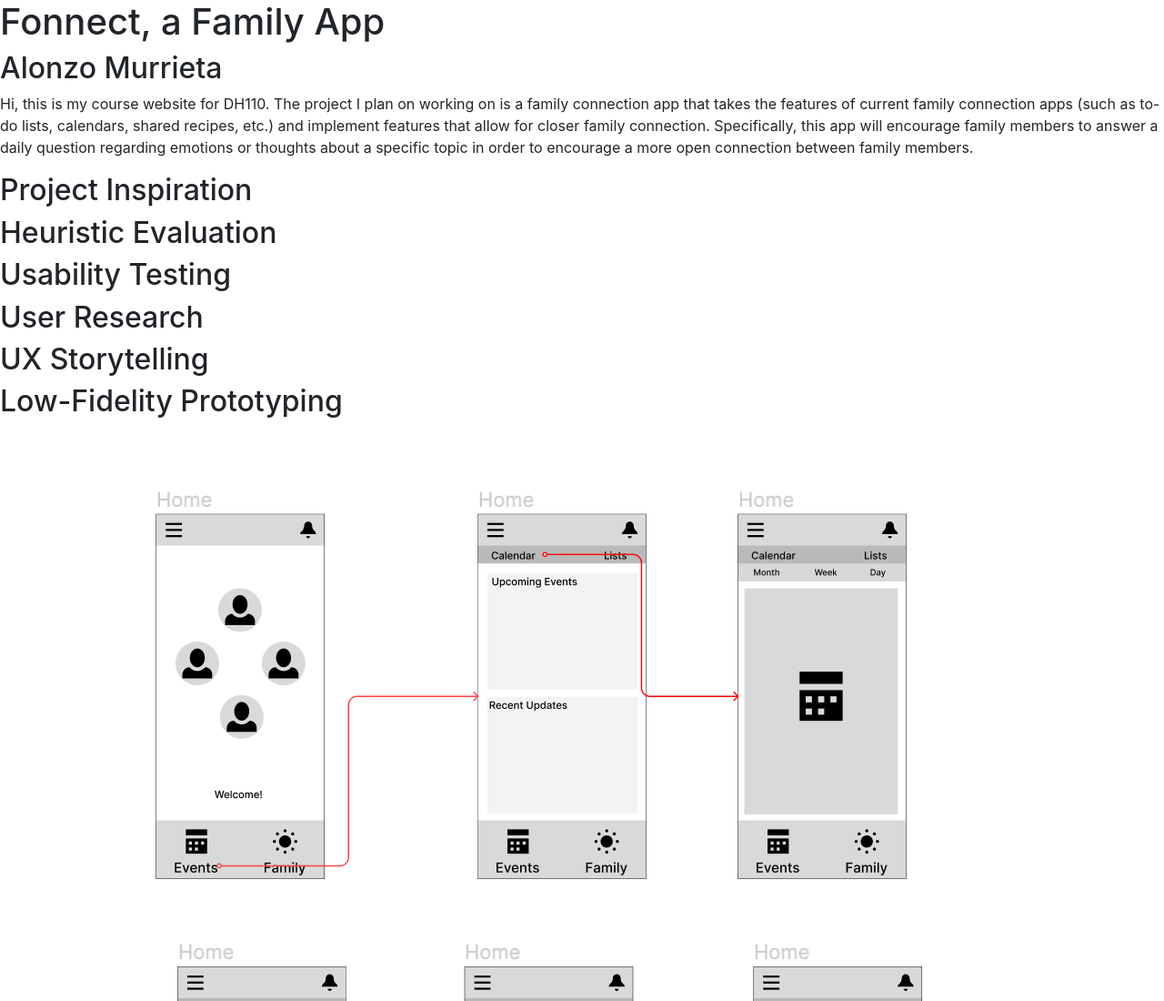
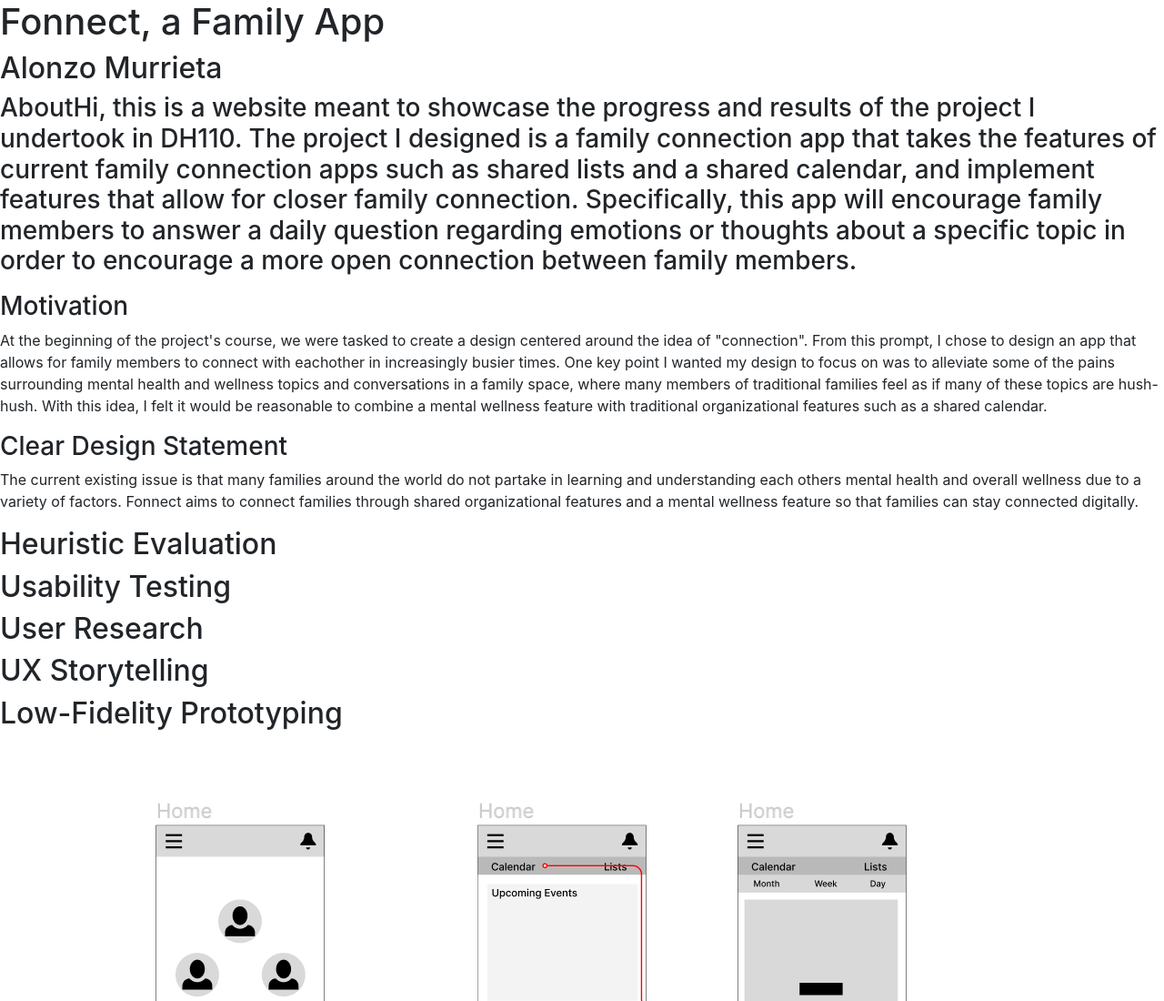
Before and after one commit to alonzoaam/DH110, a plain HTML site: page index.html in a window 1280 px wide. Shown: the top 1100 px of the page at 91% size. Drawn offline with nearby package versions, Linux system fonts and the light colour scheme.

Commit message:
Update index.html

```diff
--- a/index.html
+++ b/index.html
@@ -13,12 +13,17 @@
   <body>
 
   <h1>Fonnect, a Family App</h1>
+
   <h2>Alonzo Murrieta</h2>
 
+  <h3>About</h3z.
+  <p>Hi, this is a website meant to showcase the progress and results of the project I undertook in DH110. The project I designed is a family connection app that takes the features of current family connection apps such as shared lists and a shared calendar, and implement features that allow for closer family connection. Specifically, this app will encourage family members to answer a daily question regarding emotions or thoughts about a specific topic in order to encourage a more open connection between family members.</p>
 
-  <p>Hi, this is my course website for DH110. The project I plan on working on is a family connection app that takes the features of current family connection apps (such as to-do lists, calendars, shared recipes, etc.) and implement features that allow for closer family connection. Specifically, this app will encourage family members to answer a daily question regarding emotions or thoughts about a specific topic in order to encourage a more open connection between family members.</p>
+  <h3>Motivation</h3>
+  <p>At the beginning of the project's course, we were tasked to create a design centered around the idea of "connection". From this prompt, I chose to design an app that allows for family members to connect with eachother in increasingly busier times. One key point I wanted my design to focus on was to alleviate some of the pains surrounding mental health and wellness topics and conversations in a family space, where many members of traditional families feel as if many of these topics are hush-hush. With this idea, I felt it would be reasonable to combine a mental wellness feature with traditional organizational features such as a shared calendar.</p>
 
-    <h2>Project Inspiration</h2>
+  <h3>Clear Design Statement</h3>
+  <p>The current existing issue is that many families around the world do not partake in learning and understanding each others mental health and overall wellness due to a variety of factors. Fonnect aims to connect families through shared organizational features and a mental wellness feature so that families can stay connected digitally.</p>
 
   <h2>Heuristic Evaluation</h2>
 
```
Lines whose indentation alone changed are shown as unchanged.
